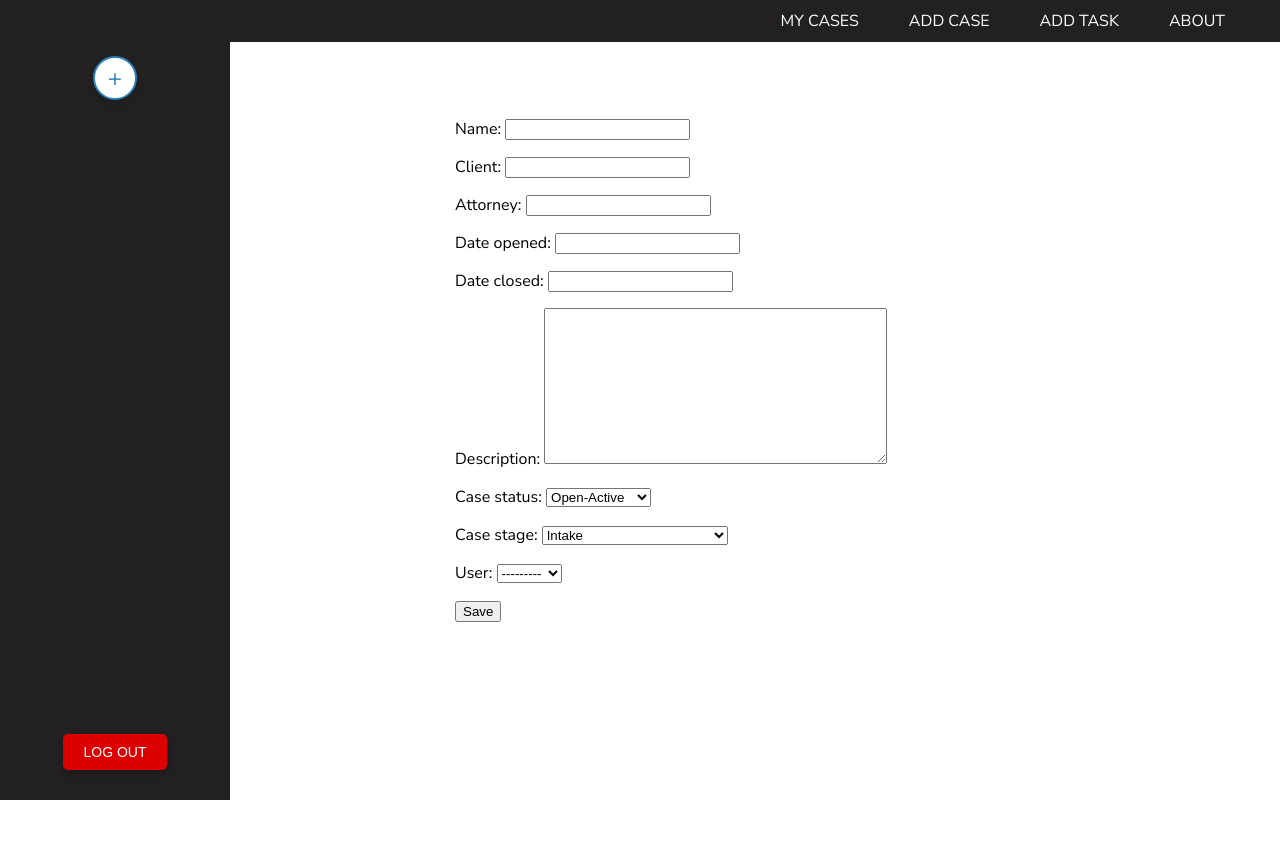
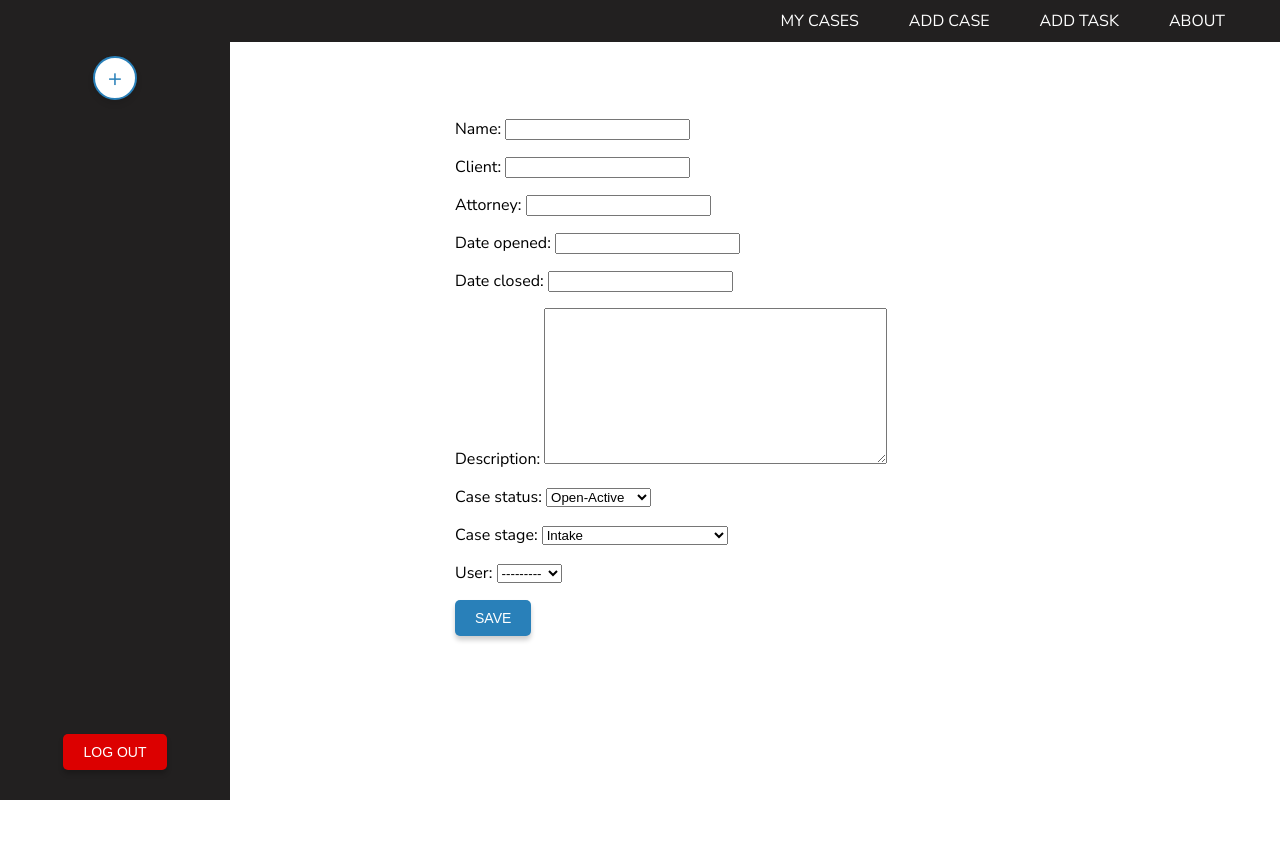
Before and after one commit to matthew-estes/caselawg, a Django app: page /case/create/ in a window 1280 px wide. Run offline with Django 5.2, Linux system fonts and the light colour scheme; the visitor is signed in with stand-in values (Sample User, id 1); data comes from the database, SQL or seed files in the repository; data that the repository does not hold is empty.

Commit message:
create styling for form button and hover effect for case buttons

```diff
--- a/main_app/static/css/base.css
+++ b/main_app/static/css/base.css
@@ -172,6 +172,7 @@ li:hover .case-button {
   white-space: normal;
   overflow: visible;
   background-color: var(--button-hover-bg);
+  transform: scale(1.05);
 }
 
 .status-strip {
@@ -225,6 +226,26 @@ li:hover .case-button {
   color: var(--white);
   transform: scale(1.1);
   box-shadow: 0 6px 10px rgba(0, 0, 0, 0.2);
+
+}
+
+form button.submit-button {
+  text-decoration: none;
+  color: var(--white);
+  background-color: var(--blue);
+  padding: 10px 20px;
+  border-radius: var(--border-radius);
+  font-size: 14px;
+  font-weight: 500;
+  border: none;
+  cursor: pointer;
+  transition: background-color 0.3s ease, transform 0.3s ease;
+  box-shadow: var(--button-box-shadow);
+}
+
+form button.submit-button:hover {
+  background-color: #6396b8;
+  transform: scale(1.05);
 }
 
 .logout-button-container {
--- a/main_app/templates/main_app/case_form.html
+++ b/main_app/templates/main_app/case_form.html
@@ -7,7 +7,7 @@
   <form method="post">
     {% csrf_token %}
     {{ form.as_p }}
-    <button type="submit" class="submit-button">Save</button>
+    <button type="submit" class="submit-button">SAVE</button>
   </form>
 </div>
 {% endblock %}
```
